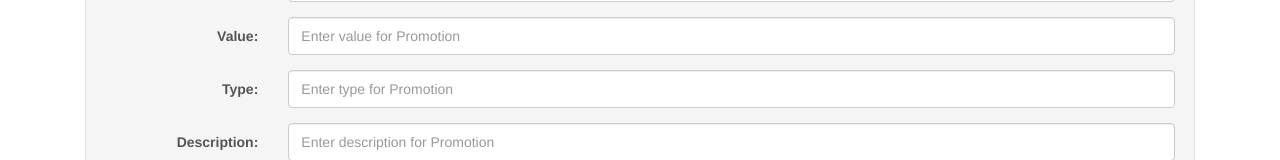
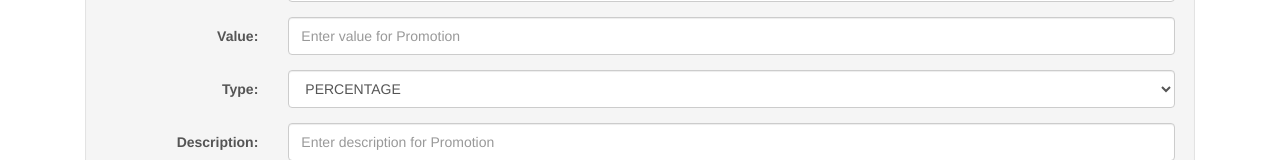
Before and after one commit to CSCI-GA-2820-SU24-001/payments, a plain HTML site: page service/static/index.html in a window 1280 px wide. Shown: the part 401-561 px from the top of the page. Drawn offline with Linux system fonts and the light colour scheme; files that its build step writes are made by us from their sources; files whose address does not match are found by name.

Commit message:
Change promotion type to enum dropdown

```diff
--- a/service/static/index.html
+++ b/service/static/index.html
@@ -68,7 +68,10 @@
             <div class="form-group">
               <label class="control-label col-sm-2" for="promotion_type">Type:</label>
               <div class="col-sm-10">
-                <input type="text" class="form-control" id="promotion_type" placeholder="Enter type for Promotion">
+                <select class="form-control" id="promotion_type">
+                  <option value="ABSOLUTE">ABSOLUTE</option>
+                  <option value="PERCENTAGE" selected>PERCENTAGE</option>
+                </select>
               </div>
             </div>
 
```
